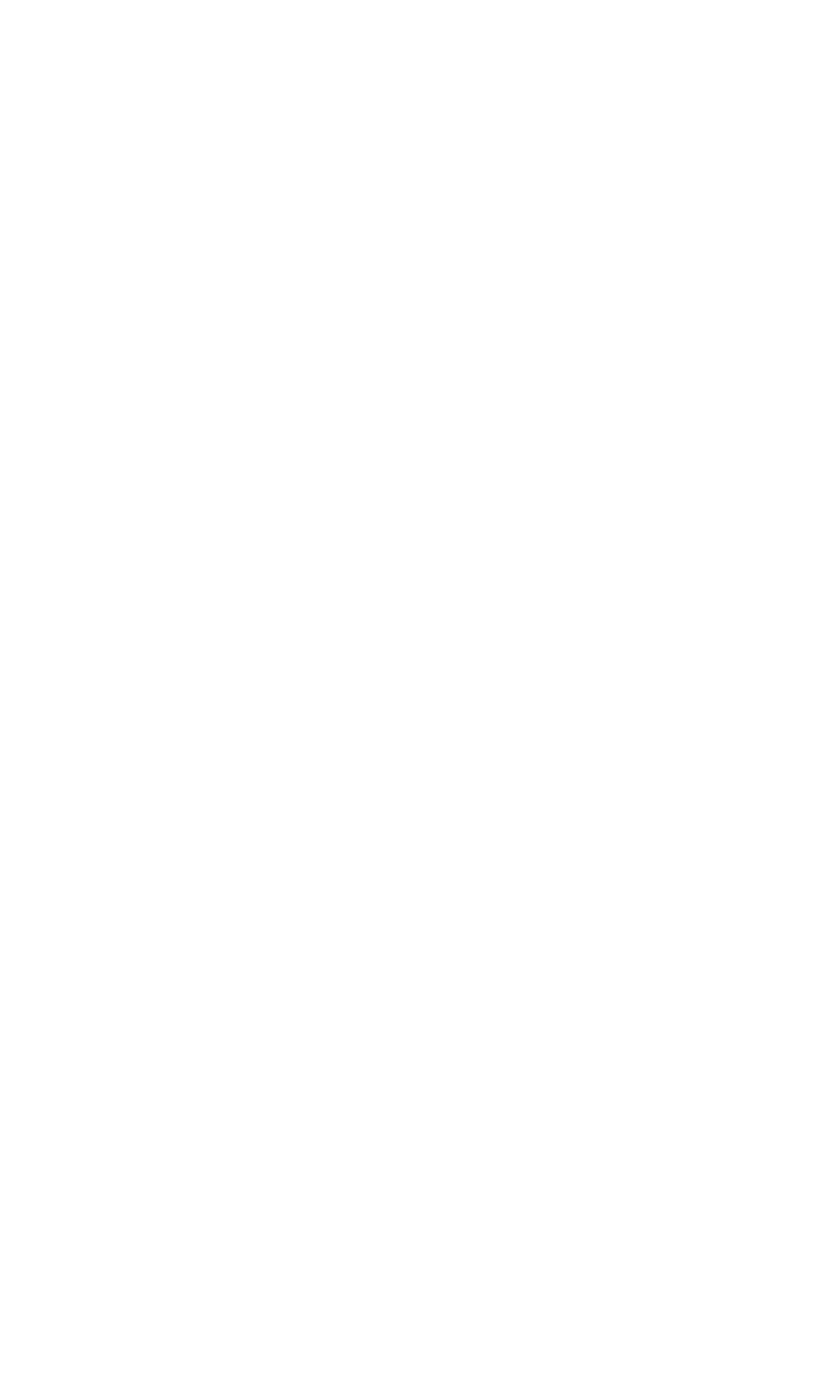
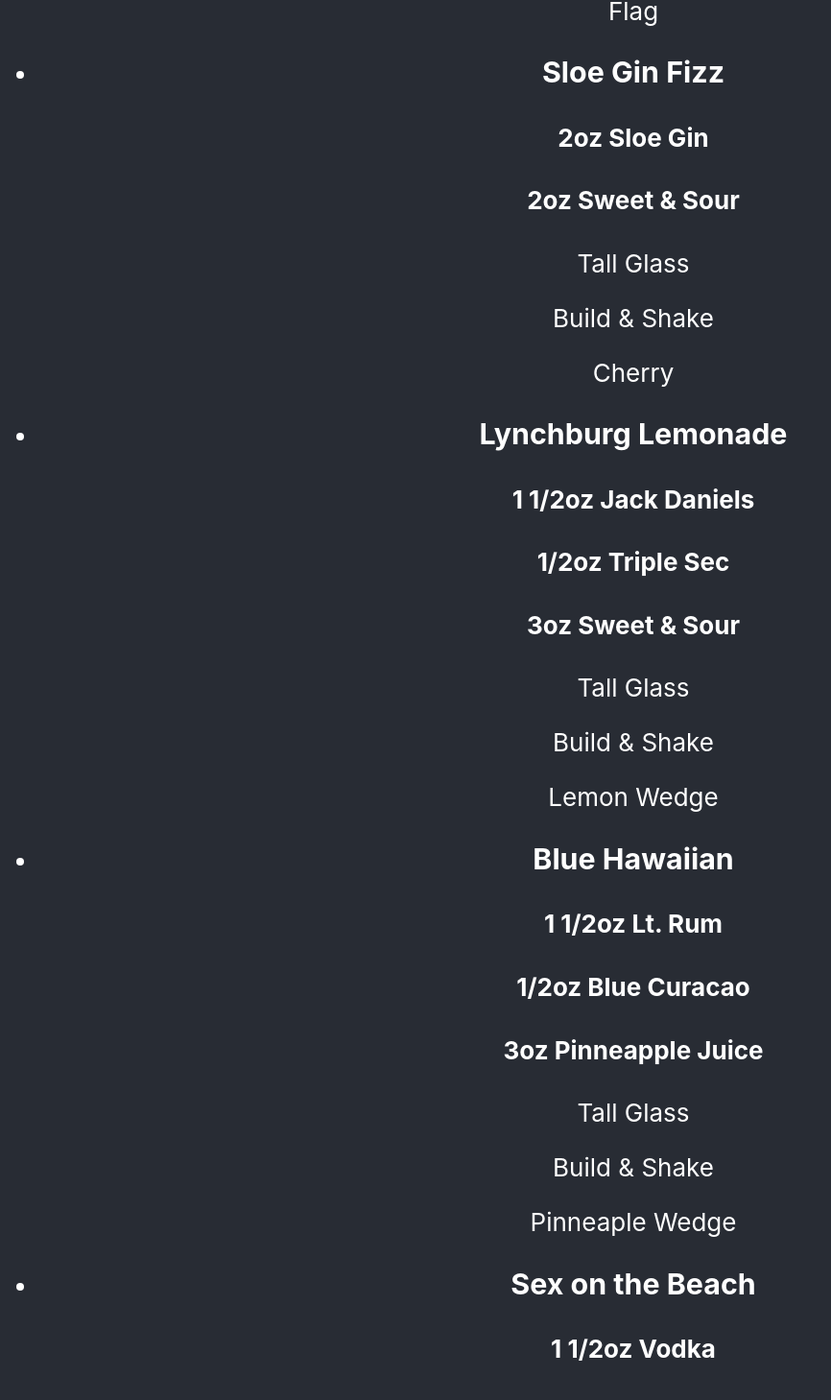
Before and after one commit to RickyFig17/Cocktails-App, a React (Create React App) app: page /tall-drinks in a window 1280 px wide. Shown: the part 1200-2659 px from the top of the page at 96% size, without its empty margins (0-866 px from the left). Before the commit the page ends 1107 px from the top, so only its background shows below. Built offline with nearby package versions, Linux system fonts and the light colour scheme.

Commit message:
finishing the Tall Drinks List

```diff
--- a/src/TallDrinks.js
+++ b/src/TallDrinks.js
@@ -27,49 +27,233 @@
       garnish: "Flag",
     },
     {
-        name: "",
-        alcohol1: "",
+      name: "John Collins",
+      alcohol1: "2oz Whiskey",
       alcohol2: "",
       alcohol3: "",
       alcohol4: "",
       alcohol5: "",
-        filler1: "",
+      filler1: "2oz Sweet & Sour Mix",
       filler2: "",
       filler3: "",
-        top: "",
-        glass: "",
-        mixingMethod: "",
-        garnish: "",
+      top: "1oz Soda",
+      glass: "Tall Glass",
+      mixingMethod: "Build & Shake",
+      garnish: "Flag",
     },
     {
-        name: "",
-        alcohol1: "",
+      name: "Sloe Gin Fizz",
+      alcohol1: "2oz Sloe Gin",
       alcohol2: "",
       alcohol3: "",
       alcohol4: "",
       alcohol5: "",
-        filler1: "",
+      filler1: "2oz Sweet & Sour",
       filler2: "",
       filler3: "",
-        top: "",
-        glass: "",
-        mixingMethod: "",
-        garnish: "",
+      top: "1oz Soda",
+      glass: "Tall Glass",
+      mixingMethod: "Build & Shake",
+      garnish: "Cherry",
     },
     {
-        name: "",
-        alcohol1: "",
+      name: "Lynchburg Lemonade",
+      alcohol1: "1 1/2oz Jack Daniels",
+      alcohol2: "1/2oz Triple Sec",
+      alcohol3: "",
+      alcohol4: "",
+      alcohol5: "",
+      filler1: "3oz Sweet & Sour",
+      filler2: "",
+      filler3: "",
+      top: "Top with 7up",
+      glass: "Tall Glass",
+      mixingMethod: "Build & Shake",
+      garnish: "Lemon Wedge",
+    },
+    {
+      name: "Blue Hawaiian",
+      alcohol1: "1 1/2oz Lt. Rum",
+      alcohol2: "1/2oz Blue Curacao",
+      alcohol3: "",
+      alcohol4: "",
+      alcohol5: "",
+      filler1: "3oz Pinneapple Juice",
+      filler2: "",
+      filler3: "",
+      top: "Top Soda",
+      glass: "Tall Glass",
+      mixingMethod: "Build & Shake",
+      garnish: "Pinneaple Wedge",
+    },
+    {
+      name: "Sex on the Beach",
+      alcohol1: "1 1/2oz Vodka",
+      alcohol2: "1/2oz Peach Schnapps",
+      alcohol3: "",
+      alcohol4: "",
+      alcohol5: "",
+      filler1: "1oz Orange Juice",
+      filler2: "1oz Cranberry Juice",
+      filler3: "",
+      top: "",
+      glass: "Tall Glass",
+      mixingMethod: "Build & Shake",
+      garnish: "Flag",
+    },
+    {
+      name: "Bahama Mama",
+      alcohol1: "1 1/2oz Lt. Rum",
+      alcohol2: "1/2oz Malibu Rum",
+      alcohol3: "1/2oz Creme de Banana",
+      alcohol4: "",
+      alcohol5: "",
+      filler1: "1/2oz Grenadine",
+      filler2: "1oz Orange Juice",
+      filler3: "1oz Pinneapple Juice",
+      top: "",
+      glass: "Tall Glass",
+      mixingMethod: "Build & Shake",
+      garnish: "Pinneapple Wedge",
+    },
+    {
+      name: "Rum Runner",
+      alcohol1: "1oz Lt. Rum",
+      alcohol2: "1/2oz Blackberry Brandy",
+      alcohol3: "1/2oz Creme de Banana",
+      alcohol4: "",
+      alcohol5: "",
+      filler1: "1/2oz Grenadine",
+      filler2: "1 1/2oz Orange Juice",
+      filler3: "1 1/2oz Pinneapple Juice",
+      top: "Top with Jamaica Rum",
+      glass: "Tall Glass",
+      mixingMethod: "Build & Shake",
+      garnish: "Pinneapple",
+    },
+    {
+      name: "Long Island Tea",
+      alcohol1: "1/2oz Vodka",
+      alcohol2: "1/2oz Gin",
+      alcohol3: "1/2oz Rum",
+      alcohol4: "1/2oz Tequila",
+      alcohol5: "1/2oz Triple Sec",
+      filler1: "2oz Sweet & Sour",
+      filler2: "",
+      filler3: "",
+      top: "Top with Coke",
+      glass: "Tall Glass",
+      mixingMethod: "Build & Shake",
+      garnish: "Lemon Wedge",
+    },
+    {
+      name: "Electric Lemonade",
+      alcohol1: "1/2oz Vodka",
+      alcohol2: "1/2oz Gin",
+      alcohol3: "1/2oz Rum",
+      alcohol4: "1/2oz Tequila",
+      alcohol5: "1/2oz Triple Sec",
+      filler1: "2oz Sweet & Sour",
+      filler2: "",
+      filler3: "",
+      top: "Top with 7up",
+      glass: "Tall Glass",
+      mixingMethod: "Build & Shake",
+      garnish: "flag",
+    },
+    {
+      name: "Miami Ice",
+      alcohol1: "1/2oz Vodka",
+      alcohol2: "1/2oz Gin",
+      alcohol3: "1/2oz Rum",
+      alcohol4: "1/2oz Tequila",
+      alcohol5: "1/2oz Blue Curacao",
+      filler1: "2oz Sweet & Sour",
+      filler2: "",
+      filler3: "",
+      top: "7up",
+      glass: "Tall Glass",
+      mixingMethod: "Build & Shake",
+      garnish: "Flag",
+    },
+    {
+      name: "Long Beach Tea",
+      alcohol1: "1/2oz Vodka",
+      alcohol2: "1/2oz Gin",
+      alcohol3: "1/2oz Rum",
+      alcohol4: "1/2oz Tequila",
+      alcohol5: "1/2oz Triple Sec",
+      filler1: "1oz Sweet & Sour",
+      filler2: "1oz Cranberry Juice",
+      filler3: "",
+      top: "Soda or 7up",
+      glass: "Tall Glass",
+      mixingMethod: "Build & Shake",
+      garnish: "Lime Wedge",
+    },
+    {
+      name: "Liquid Marijuana",
+      alcohol1: "1/2oz Captain Morgan",
+      alcohol2: "1/2oz Blue Curacao",
+      alcohol3: "1/2oz Malibu",
+      alcohol4: "1/2oz Midori",
+      alcohol5: "",
+      filler1: "1 1/2oz Pinneapple Juice",
+      filler2: "1 1/2oz Sweet & Sour",
+      filler3: "",
+      top: "",
+      glass: "Tall Glass",
+      mixingMethod: "Build & Shake",
+      garnish: "Pinneapple Wedge",
+    },
+    {
+      name: "Mojito",
+      alcohol1: "2oz Bacardi Rum",
       alcohol2: "",
       alcohol3: "",
       alcohol4: "",
       alcohol5: "",
-        filler1: "",
+      filler1: "1oz Simple Syrup",
+      filler2: "1oz Lime Juice",
+      filler3: "",
+      top: "Soda",
+      glass: "Tall Glass",
+      mixingMethod: "Swirl",
+      garnish: "Mint Stem & Leaves, Lime Wedge or Wheel",
+      description:
+        "Add 4-5 mint leaves from bottom of stem, get them wet with the mix already on glass. Do not muddle.",
+    },
+    {
+      name: "Frozen Strawberry Daiquiri",
+      alcohol1: "1 1/2oz Lt. Rum",
+      alcohol2: "",
+      alcohol3: "",
+      alcohol4: "",
+      alcohol5: "",
+      filler1: "3oz Strawberry Daiqiri mix or Strawberry puree",
+      filler2: "1/2oz Sweet & Sour",
+      filler3: "",
+      top: "",
+      glass: "Specialty",
+      mixingMethod: "Blend",
+      garnish: "Sugar Rim & Whip Cream",
+      description: "Blend with one full glass of ice",
+    },
+    {
+      name: "Frozen Pina Colada",
+      alcohol1: "1 1/2oz Lt. Rum",
+      alcohol2: "3 1/2oz Pina Colada Mix",
+      alcohol3: "",
+      alcohol4: "",
+      alcohol5: "",
+      filler1: "2oz Sweet & Sour",
       filler2: "",
       filler3: "",
       top: "",
-        glass: "",
-        mixingMethod: "",
-        garnish: "",
+      glass: "Specialty",
+      mixingMethod: "Blend",
+      garnish: "Pinneapple Wedge & Whip Cream",
+      description: "Blend with one full glass of ice",
     },
   ];
   return (
@@ -88,6 +272,7 @@
           <p>{cocktail.glass}</p>
           <p>{cocktail.mixingMethod}</p>
           <p>{cocktail.garnish}</p>
+          <p>{cocktail.description}</p>
         </li>
       ))}
     </ul>
```
Lines whose indentation alone changed are shown as unchanged.
